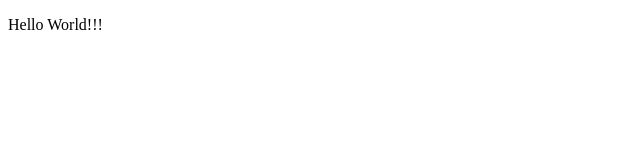
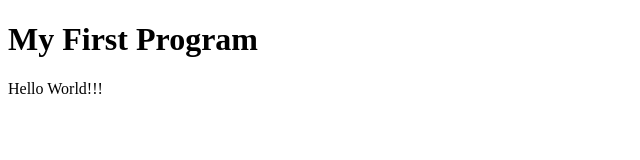
Before and after one commit to shehankaushalya/Project, a plain HTML site: page index.html in a window 1280 px wide. Shown: the whole page, without its empty margins (0-640 px from the left). Drawn offline with Linux system fonts and the light colour scheme.

Commit message:
add a heading

```diff
--- a/index.html
+++ b/index.html
@@ -5,6 +5,7 @@
     <title>Hello World</title>
 </head>
 <body>
+<h1>My First Program</h1>
 <p>Hello World!!!</p>
 </body>
 </html>
```
